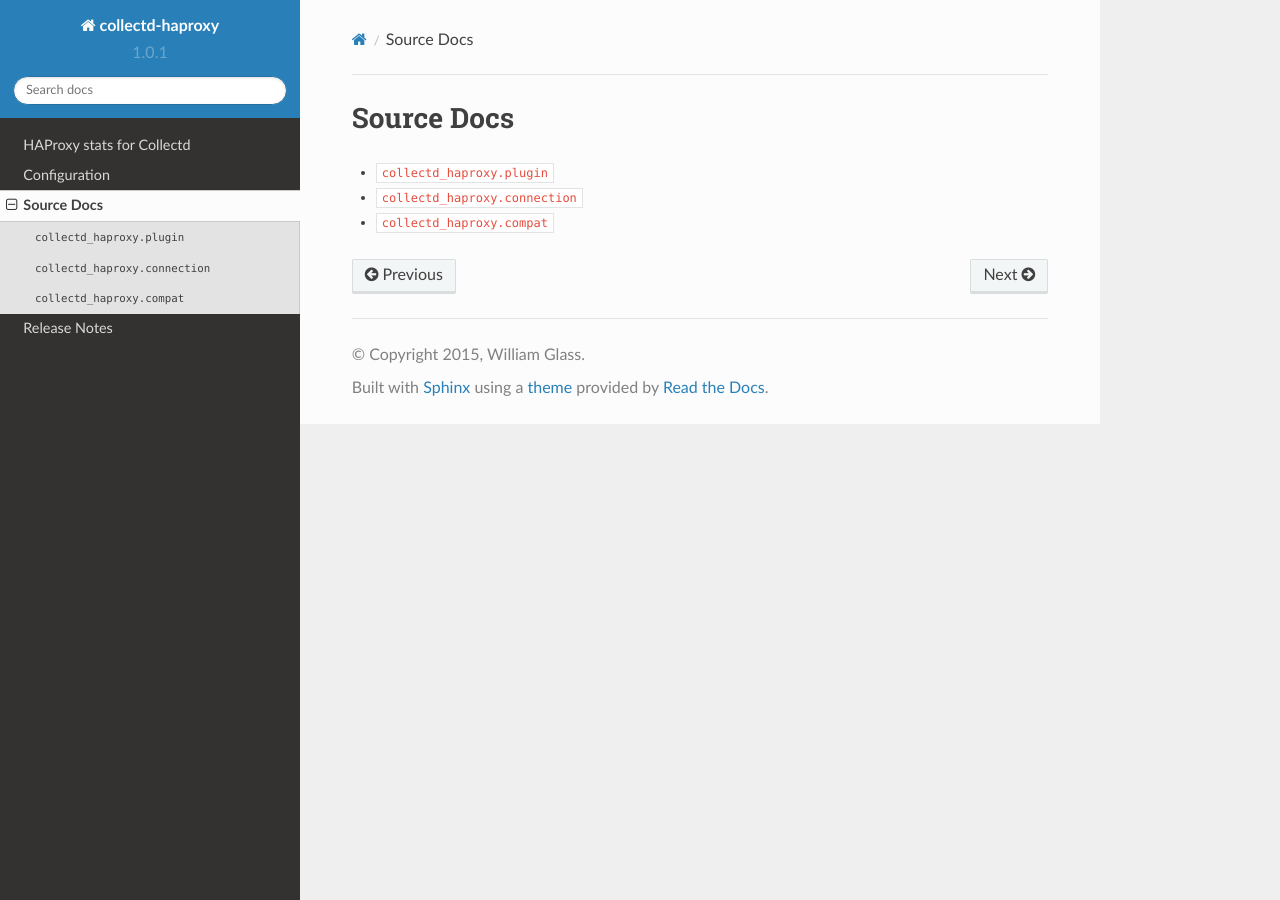
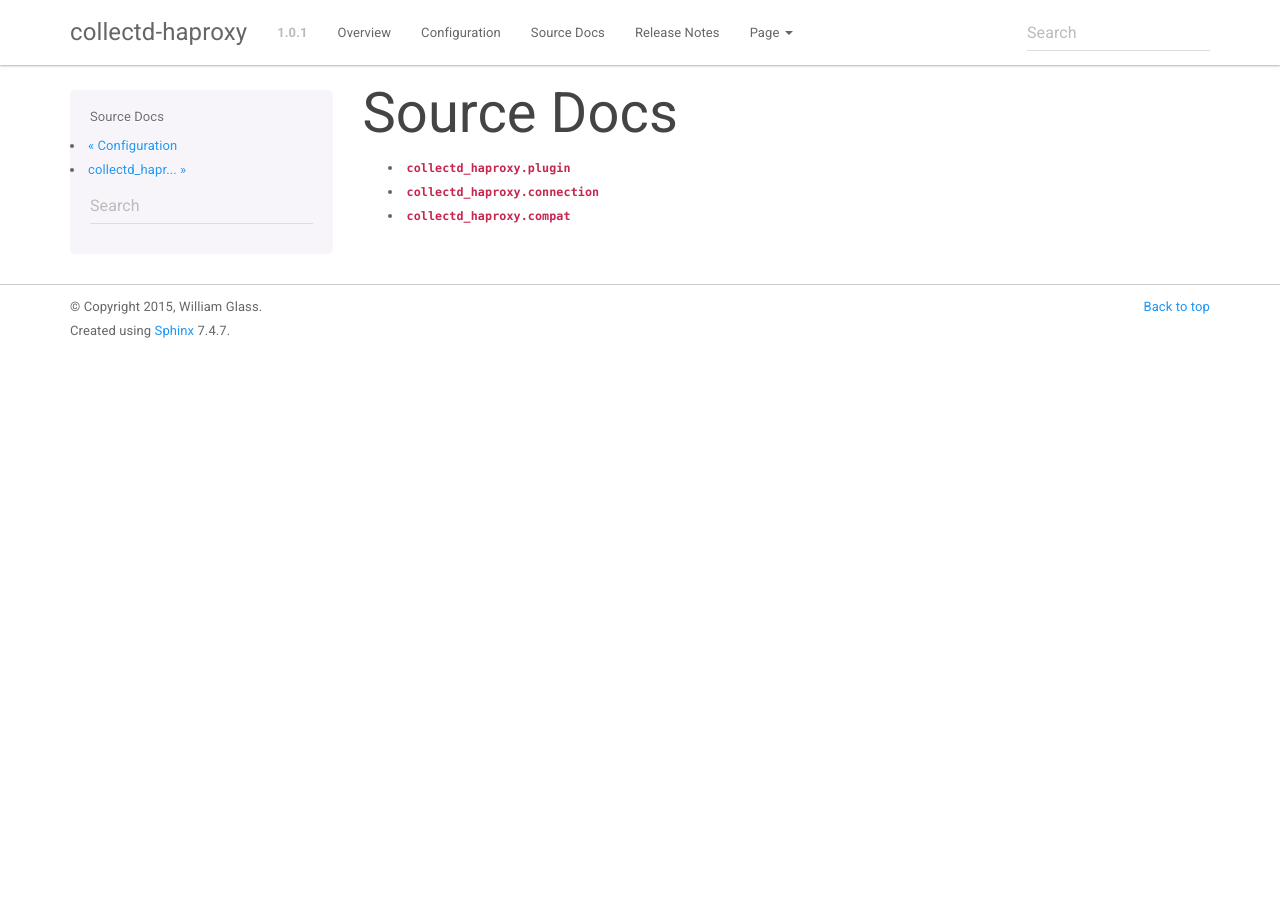
Before and after one commit to wglass/collectd-haproxy, a Sphinx documentation site: the page built from docs/source_docs.rst, in a window 1280 px wide. Built offline with Sphinx 7.4.7, drawn with Linux system fonts in a browser that asks for light colours.

Commit message:
Switch to the sphinx bootstrap theme.

```diff
--- a/docs/conf.py
+++ b/docs/conf.py
@@ -18,6 +18,7 @@
 sys.path.insert(0, os.path.abspath('..'))
 
 import collectd_haproxy
+import sphinx_bootstrap_theme
 
 on_rtd = os.environ.get('READTHEDOCS', None) == 'True'
 
@@ -35,9 +36,6 @@
     'sphinx.ext.extlinks',
 ]
 if not on_rtd:
-    import sphinx_rtd_theme
-    html_theme = 'sphinx_rtd_theme'
-    html_theme_path = [sphinx_rtd_theme.get_html_theme_path()]
     extensions.append("sphinxcontrib.spelling")
 
 templates_path = ['templates']
@@ -91,24 +89,26 @@
 
 # The theme to use for HTML and HTML Help pages.  See the documentation for
 # a list of builtin themes.
-#html_theme = "alabaster"
+html_theme_path = sphinx_bootstrap_theme.get_html_theme_path()
+html_theme = 'bootstrap'
 
 # Theme options are theme-specific and customize the look and feel of a theme
 # further.  For a list of options available for each theme, see the
 # documentation.
 html_theme_options = {
-    # "description": "HAProxy stats for collectd.",
-    # "github_user": "wglass",
-    # "github_repo": "collectd-haproxy",
-    # "github_banner": True,
-    # "github_button": False,
-    # "link": "#3782be",
-    # "link_hover": "#3782be",
-    # "note_bg": "#cfe7f8",
-    # "pre_bg": "#eef7ff",
-    # # "gray_1": "#fff",
-    # "gray_2": "#fff",
-    # "gray_3": "#fff",
+    "navbar_links": [
+        ("Overview", "index"),
+        ("Configuration", "configuration"),
+        ("Source Docs", "source_docs"),
+        ("Release Notes", "releases"),
+    ],
+    "navbar_class": "navbar",
+    "bootswatch_theme": "paper",
+    "navbar_sidebarrel": False,
+    "navbar_pagenav": True,
+    "bootstrap_version": "3",
+    "source_link_position": None,
+    "globaltoc_includehidden": False,
 }
 
 # The name for this set of Sphinx documents.  If None, it defaults to
@@ -137,11 +137,11 @@
 #html_use_smartypants = True
 
 # Custom sidebar templates, maps document names to template names.
-html_sidebars = {
-    '**': [
-        'about.html', 'navigation.html', 'searchbox.html', 'donate.html',
-    ]
-}
+# html_sidebars = {
+#     '**': [
+#         'about.html', 'navigation.html', 'searchbox.html', 'donate.html',
+#     ]
+# }
 
 
 extlinks = {
--- /dev/null
+++ b/docs/requirements.txt
@@ -0,0 +1,4 @@
+Sphinx
+sphinx-bootstrap-theme
+sphinxcontrib-spelling
+pyenchant
```
